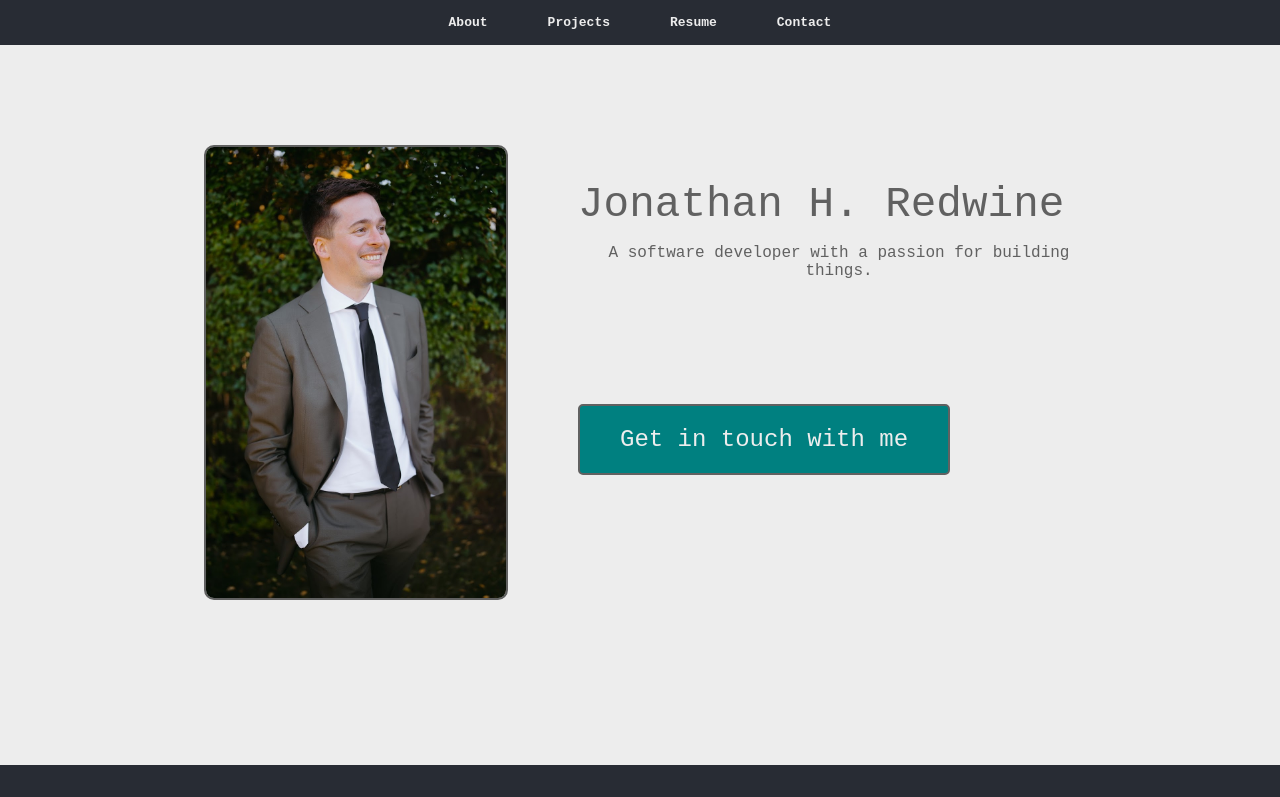
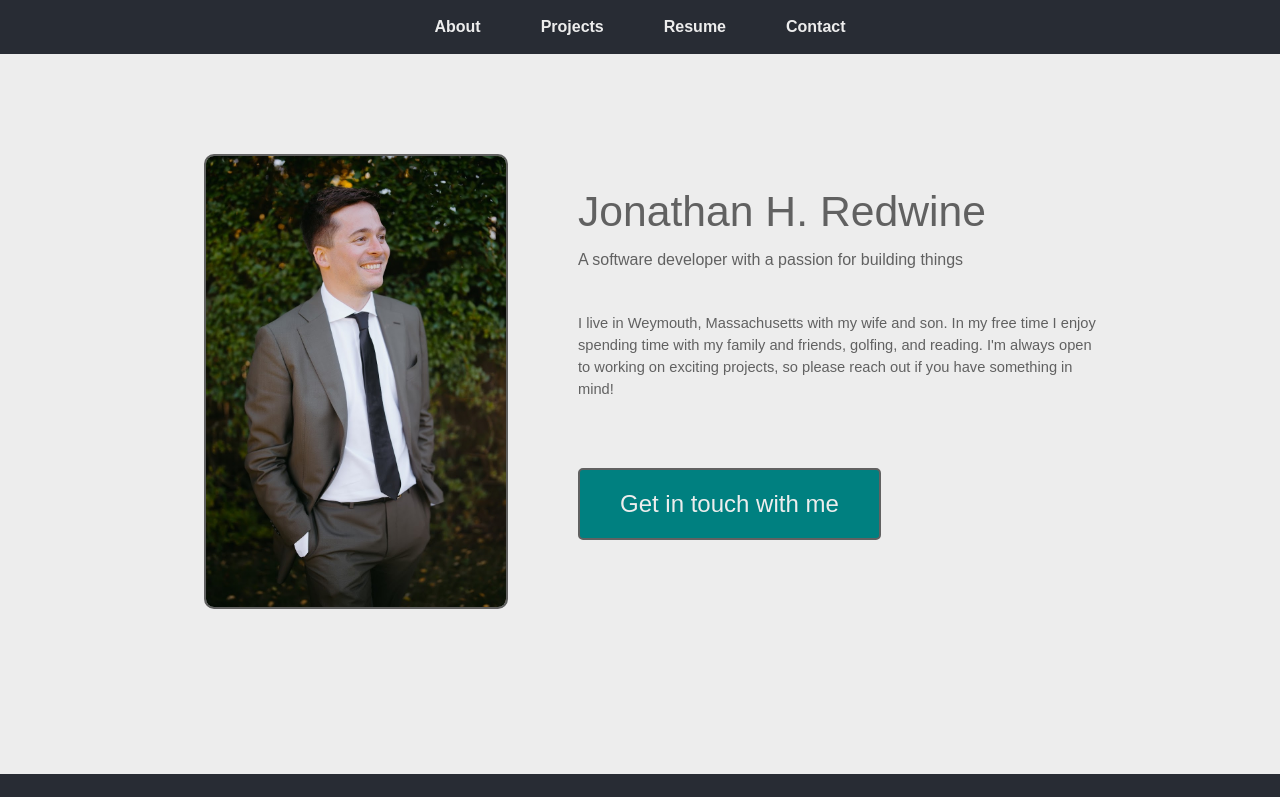
Before and after one commit to jonathan-redwine/portfolio-site, a React (Create React App) app: page / in a window 1280 px wide. Shown: the top 797 px of the page. Built offline with nearby package versions, Linux system fonts and the light colour scheme.

Commit message:
Small changes, including updating font family

```diff
--- a/public/index.html
+++ b/public/index.html
@@ -21,7 +21,7 @@
       work correctly both with client-side routing and a non-root public URL.
       Learn how to configure a non-root public URL by running `npm run build`.
     -->
-    <title>Jonathan Redwine</title>
+    <title>Jonathan H. Redwine</title>
   </head>
   <body>
     <noscript>You need to enable JavaScript to run this app.</noscript>
--- a/src/components/Footer/Footer.scss
+++ b/src/components/Footer/Footer.scss
@@ -13,7 +13,7 @@
   &__content {
     height: 100%;
     min-height: 150px;
-    width: 40%;
+    width: 25%;
     display: flex;
     flex-direction: column;
     justify-content: space-evenly;
--- a/src/entities/about/About.js
+++ b/src/entities/about/About.js
@@ -14,7 +14,12 @@ class About extends Component {
             <div className="about__main__info-about">
               <div className="about__main__info-about-name about-item">Jonathan H. Redwine</div>
               <div className="about__main__info-about-tagline about-item">
-                A software developer with a passion for building things.
+                A software developer with a passion for building things
+              </div>
+              <div className="about__main__info-about-description">
+                I live in Weymouth, Massachusetts with my wife and son. In my free time I enjoy spending time with my
+                family and friends, golfing, and reading. I'm always open to working on exciting projects, so please
+                reach out if you have something in mind!
               </div>
             </div>
             <div className="about__main__info-contact">
--- a/src/entities/about/About.scss
+++ b/src/entities/about/About.scss
@@ -48,8 +48,14 @@
           font-size: 12pt;
         }
 
+        &-description {
+          font-size: 11pt;
+          margin-top: 40px;
+          text-align: start;
+        }
+
         .about-item {
-          margin-top: 15px;
+          margin-top: 5px;
         }
       }
 
@@ -60,7 +66,7 @@
         align-items: center;
 
         &-btn {
-          font-family: monospace;
+          font-family: sans-serif;
           background-color: var(--color-teal);
           color: var(--color-white);
           padding: 20px 40px;
--- a/src/index.scss
+++ b/src/index.scss
@@ -4,7 +4,8 @@ body {
   margin: 0;
   color: var(--color-gray);
   background-color: var(--color-white);
-  font-family: monospace;
+  font-family: sans-serif;
+  line-height: 1.5;
   -webkit-font-smoothing: antialiased;
   -moz-osx-font-smoothing: grayscale;
 }
```
Also changed, not shown: public/logo192.png (deleted), public/logo512.png (deleted), public/manifest.json.
